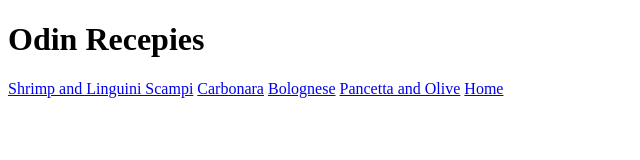
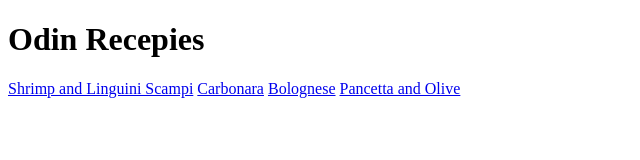
Before and after one commit to Omeo13/odin-recipes, a plain HTML site: page index.html in a window 1280 px wide. Shown: the full height of the page, 0-640 px from the left. Drawn offline with Linux system fonts and the light colour scheme.

Commit message:
removed self referencing link from home page experimenting with bolognese.html paragraph formatting

```diff
--- a/index.html
+++ b/index.html
@@ -11,6 +11,7 @@
     <a href="recepies/Carbonara.html">Carbonara</a>
     <a href="recepies/Bolognese.html">Bolognese</a>
     <a href="recepies/Pancetta-and-olive.html">Pancetta and Olive</a>
-    <a href="../index.html">Home</a>
+
+    <!-- removed link to home page -->
   </body>
 </html>
```
Also changed, not shown: Bolognese.html (+3 -3 lines).
